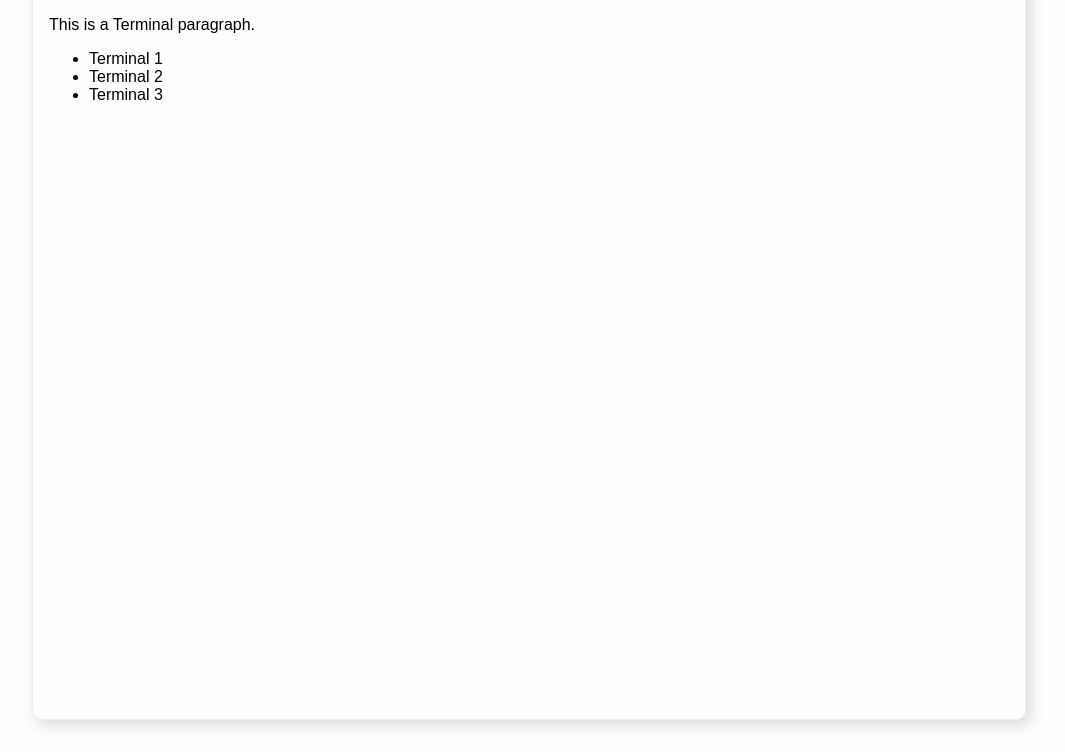
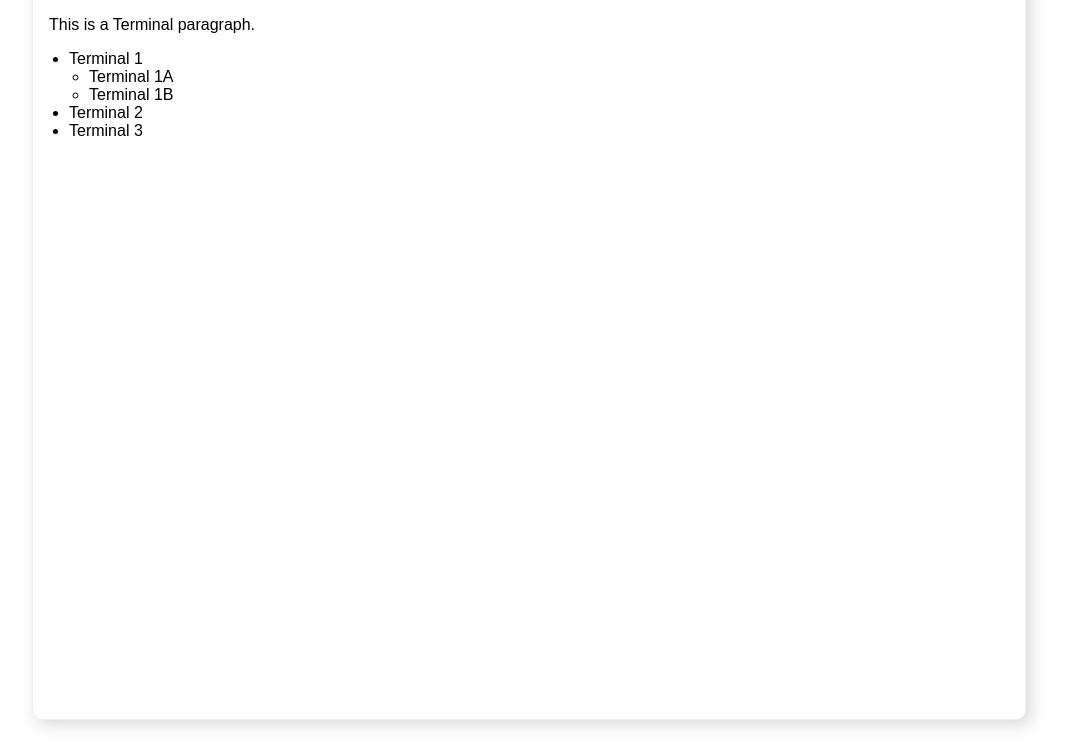
Before and after one commit to kiraGit67/terminal-test, a plain HTML site: page index.html in a window 1280 px wide. Shown: the part 162-914 px from the top of the page, without its empty margins (111-1176 px from the left). Drawn offline with Linux system fonts and the light colour scheme.

Commit message:
changed index.html and assets/styles/global.css

```diff
--- a/assets/styles/global.css
+++ b/assets/styles/global.css
@@ -25,3 +25,7 @@
   font-weight: 500;
   color: grey;
 }
+
+ul {
+  padding-left: 20px;
+}
--- a/index.html
+++ b/index.html
@@ -15,7 +15,13 @@
         <h3>This is a Terminal-Test.</h3>
         <p>This is a Terminal paragraph.</p>
         <ul>
-            <li>Terminal 1</li>
+            <li>
+                Terminal 1
+                <ul>
+                    <li>Terminal 1A</li>
+                    <li>Terminal 1B</li>
+                </ul>
+            </li>
             <li>Terminal 2</li>
             <li>Terminal 3</li>
         </ul>
```
